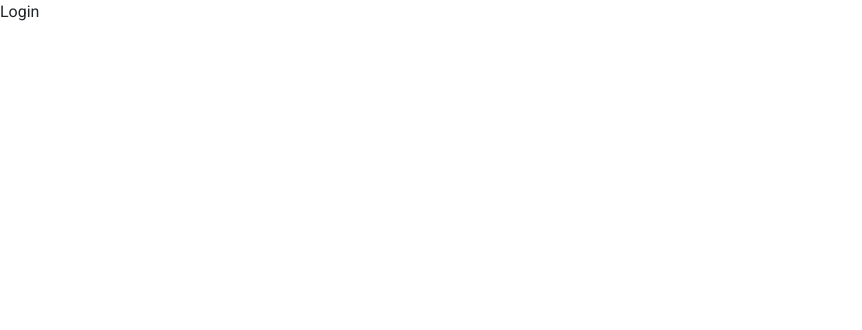
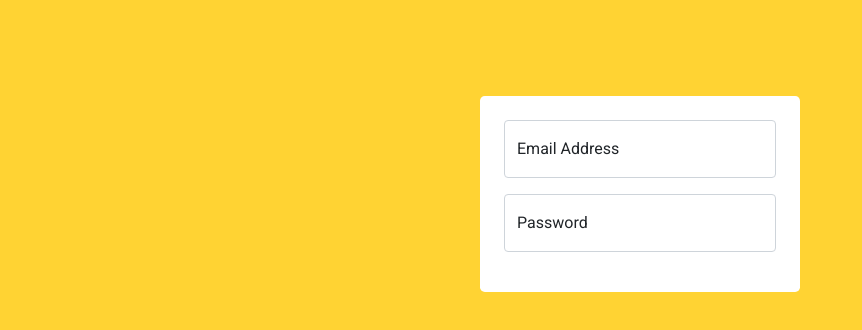
Before and after one commit to Rbihag/ecomm-app-admin, a React (Create React App) app: page / in a window 1280 px wide. Shown: the top 330 px of the page, without its empty margins (0-862 px from the left). Built offline with nearby package versions, Linux system fonts and the light colour scheme.

Commit message:
start login

```diff
--- a/src/App.css
+++ b/src/App.css
@@ -1,3 +1,44 @@
-body{
-  font-family: Roboto, sans-serif;
+:root {
+  --color-212529: #212529;
+  --color-ffd333: #ffd333;
+  --color-47ad24: #47ad24;
+  --color-e52e2e: #e52e2e;
+  --color-828599: #828599;
+  --color-3d464d: #ed464d;
+  --color-c3d4da: #ced4da;
 }
+
+.green {
+  color: var(--color-47ad24);
+  font-size: 14px;
+  font-family: Roboto !important;
+}
+.red {
+  color: var(--color-e52e2e);
+  font-size: 14px;
+  font-family: Roboto !important;
+}
+.quill {
+  background-color: white;
+}
+
+.form-control {
+  box-shadow: none;
+  border-color: var(--color-c3d4da);
+}
+.title {
+  font: 28px;
+  font-family: Roboto !important;
+  color: var(--color-212529);
+}
+
+.sub-title {
+  font: 24px;
+  font-family: Roboto !important;
+  color: var(--color-212529);
+}
+.desc {
+  font: 14px;
+  font-family: Roboto !important;
+  color: var(--color-828599);
+}
--- /dev/null
+++ b/src/components/CustomInput.js
@@ -0,0 +1,19 @@
+import React from 'react'
+
+
+const CustomInput = (props) => {
+    const { type, label, i_id, i_class } = props;
+    return (
+        <div class="form-floating mb-3">
+            <input
+                type={type}
+                className={`form-control ${i_class}`}
+                id={i_id}
+                placeholder={label}
+            />
+            <label htmlFor={label}>{label}</label>
+        </div>
+    );
+};
+
+export default CustomInput
--- a/src/components/MainLayout.js
+++ b/src/components/MainLayout.js
@@ -12,9 +12,14 @@ const { Header, Sider, Content } = Layout;
 
 const MainLayout = () => {
     const [collapsed, setCollapsed] = useState(false);
+    const {
+        token: { colorBgContainer },
+    } = theme.useToken();
+
     return (
         <Layout>
             <Sider trigger={null} collapsible collapsed={collapsed}>
+                <div className='logo' />
                 <div className="demo-logo-vertical" />
                 <Menu
                     theme="dark"
@@ -40,7 +45,7 @@ const MainLayout = () => {
                 />
             </Sider>
             <Layout>
-                <Header style={{ padding: 0, }}>
+                <Header style={{ padding: 0 }}>
                     <Button
                         type="text"
                         icon={collapsed ? <MenuUnfoldOutlined /> : <MenuFoldOutlined />}
@@ -56,14 +61,14 @@ const MainLayout = () => {
                     style={{
                         margin: '24px 16px',
                         padding: 24,
-                        minHeight: 280,
+                        minHeight: 280
                     }}
                 >
                     Content
                 </Content>
             </Layout>
         </Layout>
-    )
-}
+    );
+};
 
-export default MainLayout
+export default MainLayout;
--- a/src/index.css
+++ b/src/index.css
@@ -1,13 +1,78 @@
 body {
-  margin: 0;
-  font-family: -apple-system, BlinkMacSystemFont, 'Segoe UI', 'Roboto', 'Oxygen',
-    'Ubuntu', 'Cantarell', 'Fira Sans', 'Droid Sans', 'Helvetica Neue',
-    sans-serif;
-  -webkit-font-smoothing: antialiased;
-  -moz-osx-font-smoothing: grayscale;
+  font-family: Roboto, sans-serif;
 }
 
-code {
-  font-family: source-code-pro, Menlo, Monaco, Consolas, 'Courier New',
-    monospace;
+.trigger {
+  padding: 0 24px;
+  font-size: 18px;
+  line-height: 64px;
+  cursor: pointer;
+  transition: color 0.3s;
 }
+
+.trigger:hover {
+  color: #1890ff;
+}
+
+.logo {
+  height: 32px;
+  margin: 16px;
+  background: rgba(255, 255, 255, 0.3);
+}
+.ant-layout {
+  min-height: 100vh;
+}
+.ant-layout-sider {
+  flex: 0 0 250px !important;
+  max-width: 250px !important;
+  min-width: 250px !important;
+  width: 250px !important;
+}
+.ant-layout-sider-collapsed {
+  flex: 0 0 80px !important;
+  max-width: 80px !important;
+  min-width: 80px !important;
+  width: 80px !important;
+}
+.sm-logo {
+  display: none;
+}
+
+.ant-layout-sider-collapsed .sm-logo {
+  display: block;
+}
+.ant-layout-sider-collapsed .lg-logo {
+  display: none;
+}
+.logo {
+  background-color: #ffd333;
+  margin: 0;
+  height: 64px;
+}
+main {
+  height: 85vh;
+  overflow-y: scroll;
+  background-color: transparent !important;
+}
+main::-webkit-scrollbar {
+  width: 0px;
+}
+.ant-menu-title-content {
+  font-size: 16px;
+}
+.ant-layout-header h5 {
+  line-height: 20px;
+  font-size: 14px;
+}
+.ant-layout-header p {
+  line-height: 20px;
+  font-size: 13px;
+}
+.ant-layout-header div .badge {
+  top: 16px;
+  right: -6px;
+}
+.error {
+  color: red;
+  font-size: 12px;
+}
--- a/src/pages/Login.js
+++ b/src/pages/Login.js
@@ -1,8 +1,24 @@
 import React from 'react'
+import CustomInput from '../components/CustomInput.js'
 
 const Login = () => {
     return (
-        <div>Login</div>
+        <div className="py-5" style={{ background: "#ffd333", minHeight: "100vh" }}>
+            <div className="my-5 w-25 bg-white rounded-3 mx-auto p-4">
+                <CustomInput
+                    type="text"
+                    label="Email Address"
+                    id="email"
+                    name="email"
+                />
+                <CustomInput
+                    type="password"
+                    label="Password"
+                    id="pass"
+                    name="password"
+                />
+            </div>
+        </div>
     )
 }
 
```
